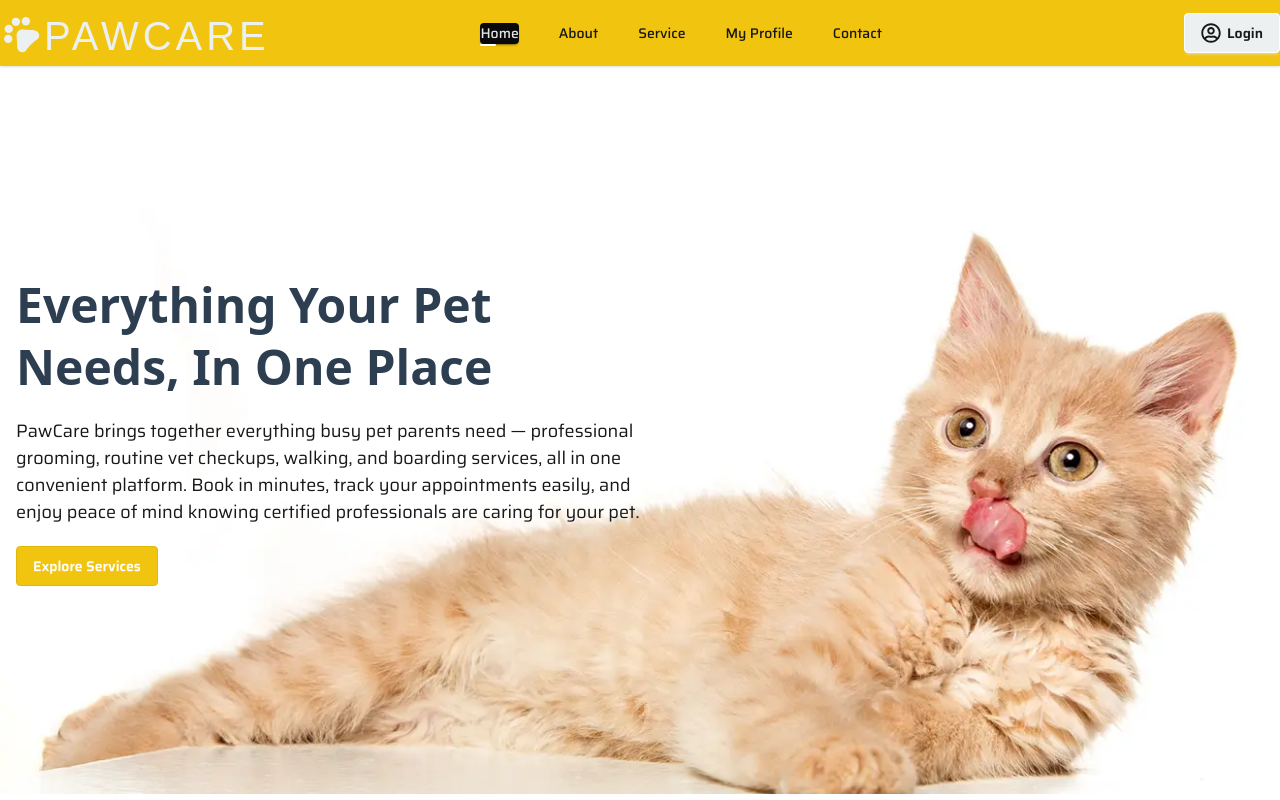
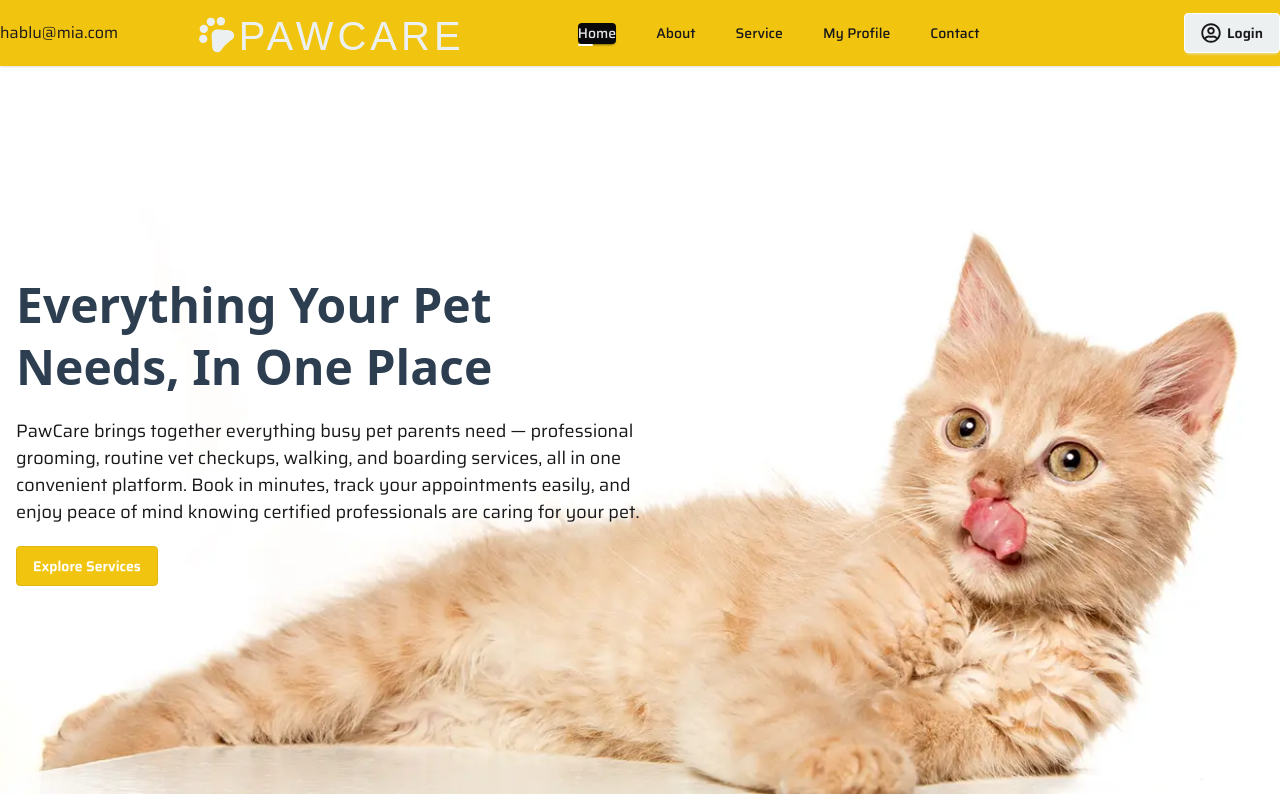
Before and after one commit to codebyanwar/PawCare, a React (Vite) app: page / in a window 1280 px wide. Shown: the top 800 px of the page. Built offline with nearby package versions, Linux system fonts and the light colour scheme; a web font is replaced by a local one.

Commit message:
project updated

```diff
--- a/package.json
+++ b/package.json
@@ -11,6 +11,7 @@
   },
   "dependencies": {
     "@tailwindcss/vite": "^4.3.3",
+    "firebase": "^12.18.0",
     "react": "^19.2.8",
     "react-dom": "^19.2.8",
     "react-icons": "^5.7.0",
--- a/src/Component/Header/Header.jsx
+++ b/src/Component/Header/Header.jsx
@@ -1,11 +1,15 @@
-import React from 'react';
+import React, { use } from 'react';
 import { FaRegUserCircle } from 'react-icons/fa';
 import { MdOutlinePets } from 'react-icons/md';
 import { RiMenu3Line } from 'react-icons/ri';
 import { Link, NavLink } from 'react-router';
+import { AuthContext } from '../../Provider/AuthProvider';
 
 
 const Header = () => {
+
+  const {user} = use(AuthContext);
+
 
   const navItem = <>
       <li><NavLink className="font-medium py-2 my-1 lg:p-0 hover:bg-transparent active:bg-transparent! active:text-inherit!" to="/">Home</NavLink></li>
@@ -18,6 +22,7 @@ const Header = () => {
     return (
       <div className="shadow-sm bg-primary px-[4%] lg:px-0">
         <div className="navbar lg:w-7xl lg:mx-auto p-0 lg:flex lg:justify-between">
+          <div>{user && user.email}</div>
           <div className="navbar-start lg:w-18">
             <Link to="/" className="flex items-center gap-1 text-base-200">
               <MdOutlinePets className="text-[30px] lg:text-[40px] rotate-315"/>
--- /dev/null
+++ b/src/Firebase/Firebase.Config.js
@@ -0,0 +1,19 @@
+// Import the functions you need from the SDKs you need
+import { initializeApp } from "firebase/app";
+// TODO: Add SDKs for Firebase products that you want to use
+// https://firebase.google.com/docs/web/setup#available-libraries
+
+// Your web app's Firebase configuration
+const firebaseConfig = {
+  apiKey: "AIzaSyA-4CJZ4W5VsZvVQVKJ_HFRQvjv8mSnKCs",
+  authDomain: "pawcare-auth.firebaseapp.com",
+  projectId: "pawcare-auth",
+  storageBucket: "pawcare-auth.firebasestorage.app",
+  messagingSenderId: "821413941010",
+  appId: "1:821413941010:web:2d416a0548e4a99c43adcb"
+};
+
+// Initialize Firebase
+const app = initializeApp(firebaseConfig);
+
+export default app;
--- /dev/null
+++ b/src/Provider/AuthProvider.jsx
@@ -0,0 +1,22 @@
+import React, { createContext, useState } from 'react';
+
+
+
+export const AuthContext = createContext();
+
+const AuthProvider = ({children}) => {
+
+    const [user, setUser] = useState({
+        name : "Hablu Mia",
+        email : "hablu@mia.com"
+    });
+
+    const authData = {
+        user,
+        setUser
+    }
+
+    return <AuthContext value={authData}>{children}</AuthContext>
+};
+
+export default AuthProvider;
--- a/src/main.jsx
+++ b/src/main.jsx
@@ -3,11 +3,14 @@ import { createRoot } from 'react-dom/client'
 import './index.css'
 import { RouterProvider } from "react-router/dom";
 import router from './Routes/Routes';
+import AuthProvider from './Provider/AuthProvider';
 
 
 
 createRoot(document.getElementById("root")).render(
   <StrictMode>
-    <RouterProvider router={router} />
+    <AuthProvider>
+      <RouterProvider router={router} />
+    </AuthProvider>
   </StrictMode>,
 );
```
Also changed, not shown: 1 other file (tests, documents, lock files or other folders).
